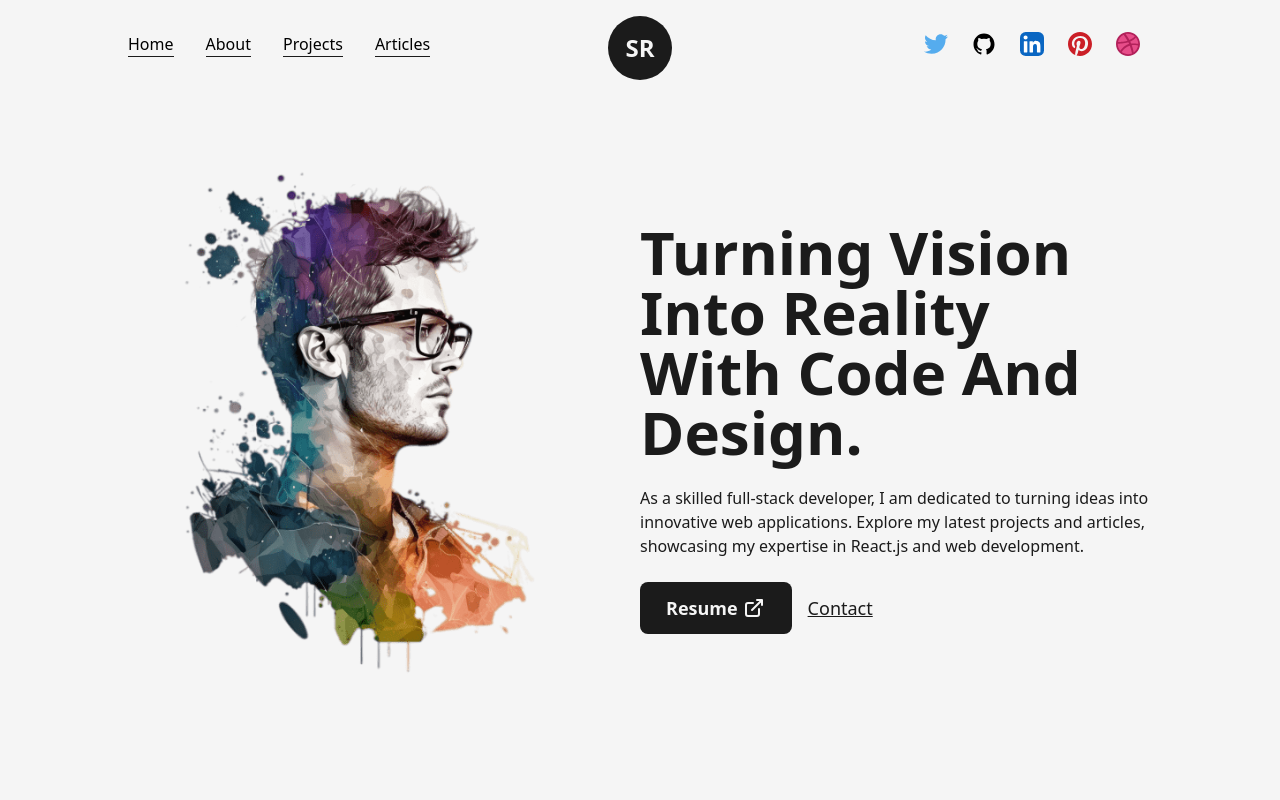
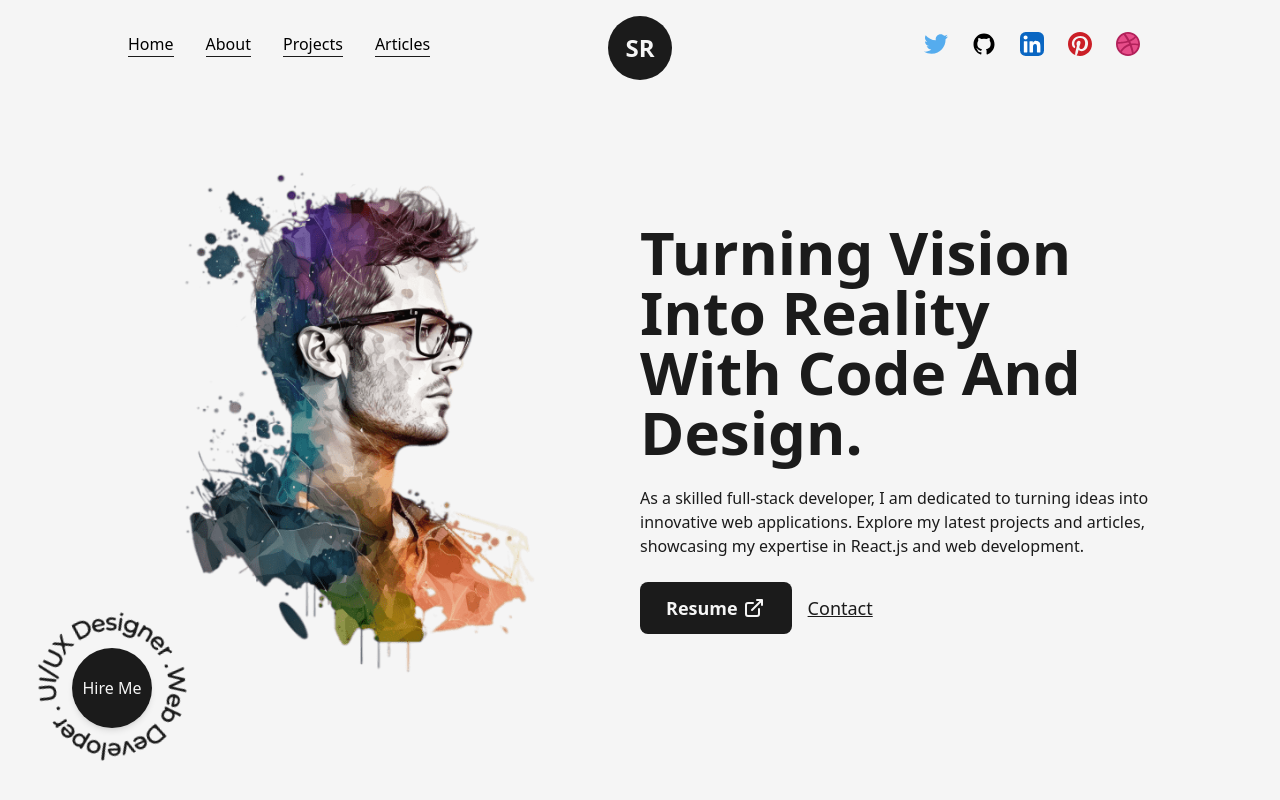
Before and after one commit to s3roy/portfolio, a Next.js app: page / in a window 1280 px wide. Shown: the top 800 px of the page. Built offline with nearby package versions, Linux system fonts and the light colour scheme.

Commit message:
added hire me compnent

```diff
--- /dev/null
+++ b/src/components/HireMe.tsx
@@ -0,0 +1,26 @@
+import Link from 'next/link';
+import React from 'react';
+
+import { CircularText } from './Icons';
+
+const HireMe = () => {
+  return (
+    <div
+      className="fixed left-4 bottom-4
+                    flex items-center justify-center overflow-hidden"
+    >
+      <div className="w-48 h-auto flex items-center justify-center relative">
+        <CircularText className={'fill-dark animate-spin-slow'} />
+        <Link
+          href="mailto:souvikroy1999ab@gmail.com"
+          className="flex items-center justify-center absolute left-1/2 top-1/2 -translate-x-1/2
+          -translate-y-1/2 bg-dark text-light shadow-md border-solid border-dark w-20 h-20 rounded-full"
+        >
+          Hire Me
+        </Link>
+      </div>
+    </div>
+  );
+};
+
+export default HireMe;
--- a/src/components/NavBar.tsx
+++ b/src/components/NavBar.tsx
@@ -21,7 +21,7 @@ const CustomLink = ({ href, title, className = '' }) => {
         className={`h-[1px] inline-block w-full
                   bg-dark absolute left-0 -bottom-0.5
                   group-hover:w-full transition-[width] ease duration-300
-                ${router.asPath === href ? ' w-full' : ' w-0'}`}
+                  ${router.asPath === href ? ' w-full' : ' w-0'}`}
       >
         &nbsp;
       </span>
@@ -48,7 +48,7 @@ const NavBar = () => {
           className="w-6 mx-3"
           whileHover={{ y: -2 }}
         >
-          <TwitterIcon className={undefined} />
+          <TwitterIcon className={''} />
         </motion.a>
         <motion.a
           href="https://twitter.com"
@@ -57,7 +57,7 @@ const NavBar = () => {
           whileHover={{ y: -2 }}
           whileTap={{ scale: 0.9 }}
         >
-          <GithubIcon className={undefined} />
+          <GithubIcon className={''} />
         </motion.a>
         <motion.a
           href="https://twitter.com"
@@ -66,7 +66,7 @@ const NavBar = () => {
           whileHover={{ y: -2 }}
           whileTap={{ scale: 0.9 }}
         >
-          <LinkedInIcon className={undefined} />
+          <LinkedInIcon className={''} />
         </motion.a>
         <motion.a
           href="https://twitter.com"
@@ -75,7 +75,7 @@ const NavBar = () => {
           whileHover={{ y: -2 }}
           whileTap={{ scale: 0.9 }}
         >
-          <PinterestIcon className={undefined} />
+          <PinterestIcon className={''} />
         </motion.a>
         <motion.a
           href="https://twitter.com"
@@ -84,7 +84,7 @@ const NavBar = () => {
           whileHover={{ y: -2 }}
           whileTap={{ scale: 0.9 }}
         >
-          <DribbbleIcon className={undefined} />
+          <DribbbleIcon className={''} />
         </motion.a>
       </nav>
 
--- a/src/pages/index.tsx
+++ b/src/pages/index.tsx
@@ -3,6 +3,7 @@ import Image from 'next/image';
 import Link from 'next/link';
 
 import AnimatedText from '@/components/AnimatedText';
+import HireMe from '@/components/HireMe';
 import { LinkArrow } from '@/components/Icons';
 import Layout from '@/components/Layout';
 
@@ -59,6 +60,7 @@ export default function Home() {
             </div>
           </div>
         </Layout>
+        <HireMe />
       </main>
     </>
   );
```
